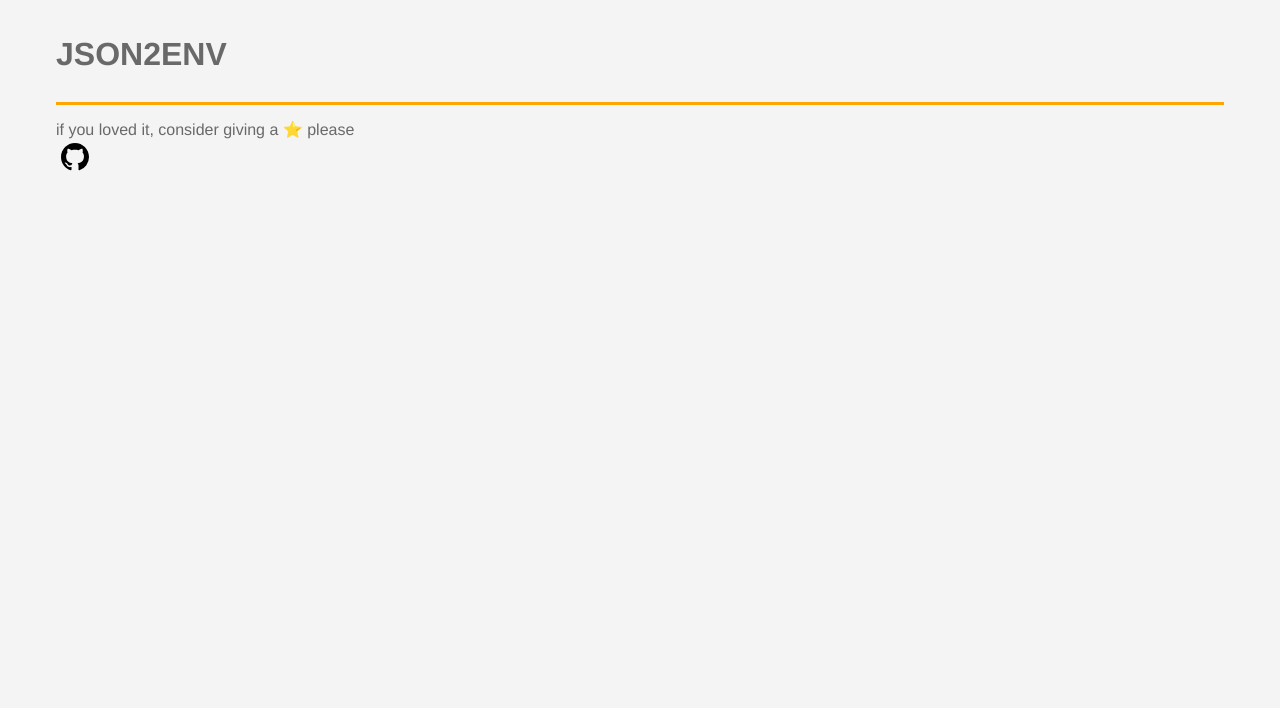
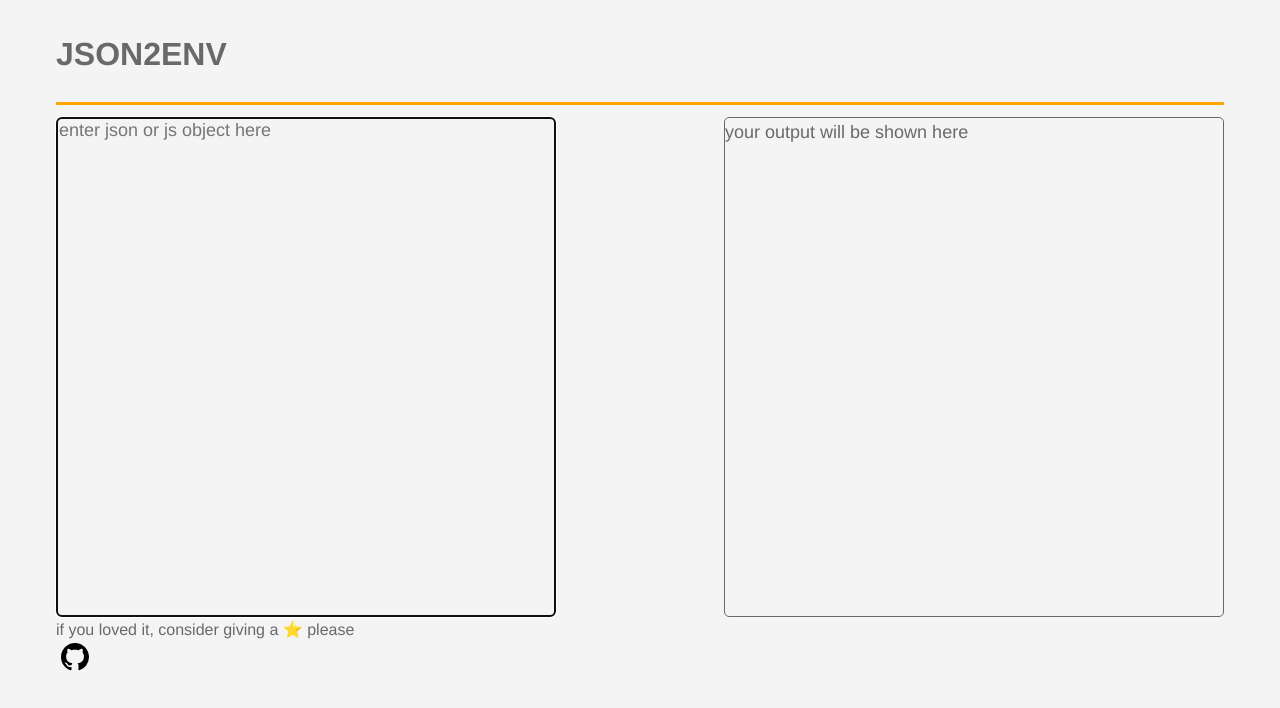
Before and after one commit to EmirhanKarahan/json2env, a website: page index.html in a window 1280 px wide. Drawn offline with Linux system fonts and the light colour scheme.

Commit message:
Update input and output areas

```diff
--- a/index.html
+++ b/index.html
@@ -21,13 +21,17 @@
         </div>
     </header>
 
-    <main>
-        <section class="input-container">
-
-        </section>
-        <section class="output-container">
-
-        </section>
+    <main class="main">
+        <div class="content-container">
+            <section class="input-container">
+                <textarea class="input-container__textarea" id="textarea" placeholder="enter json or js object here" wrap="off" autofocus></textarea>
+            </section>
+            <section class="output-container">
+                <div class="output">
+                    your output will be shown here
+                </div>
+            </section>
+        </div>
     </main>
 
     <footer class="footer">
--- a/style.css
+++ b/style.css
@@ -51,6 +51,31 @@ body {
 .header__logo:hover, .header__logo:focus{
   transform: scale(1.1);
 }
+
+main > .content-container{
+  display: flex;
+  justify-content: space-between;
+}
+
+.input-container__textarea{
+  display: block;
+  width: 50rem;
+  min-height: 50rem;
+  resize: none;
+  overflow: auto;
+  background-color: var(--bg-color);
+  border-radius: 5px;
+  font-size: var(--font-size-lg);
+  font-family: inherit;
+}
+
+.output{
+  font-size: var(--font-size-lg);
+  width: 50rem;
+  height: 50rem;
+  border: solid 1px;
+  border-radius: 5px;
+}
 }
 
 .footer__content {
```
